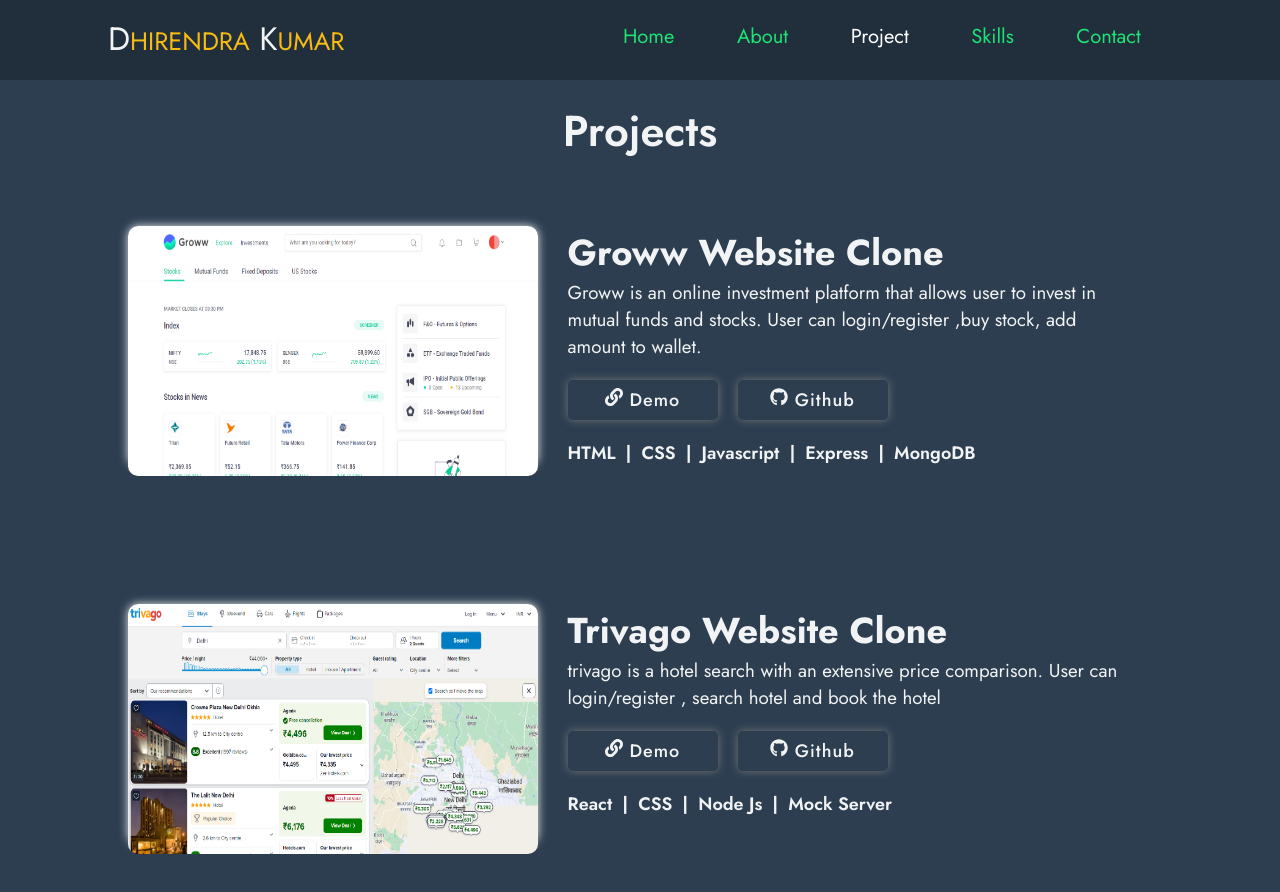
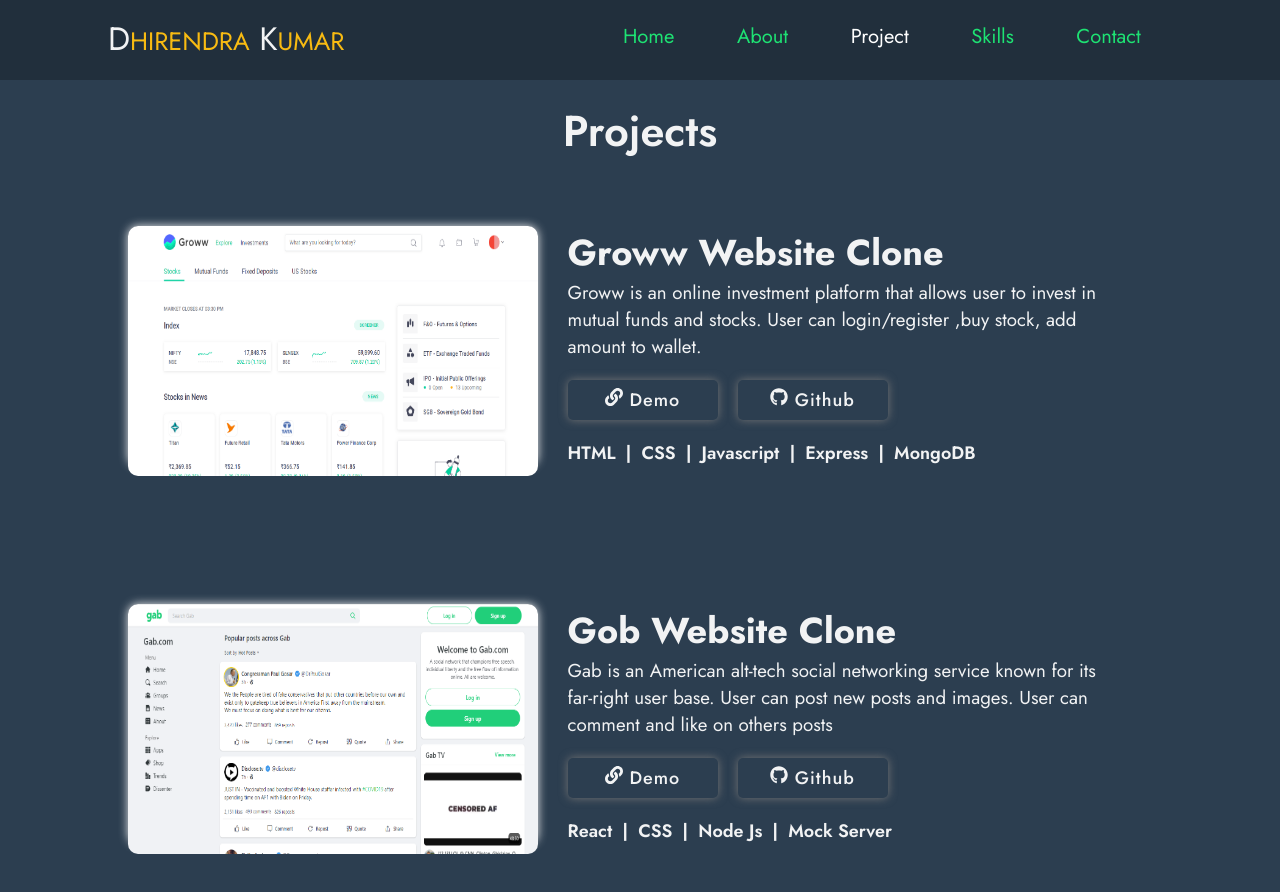
Before and after one commit to dhirendra9032/new_portfolio, a React (Create React App) app: page /projects in a window 1280 px wide. Shown: the top 892 px of the page. Built offline with nearby package versions, Linux system fonts and the light colour scheme.

Commit message:
Update resume and fixed resume link

```diff
--- a/src/Component/Home/Detail.jsx
+++ b/src/Component/Home/Detail.jsx
@@ -22,7 +22,7 @@
             <a href="https://www.linkedin.com/in/dhirendra-kumar-9b6986148/" target="_blank" rel="noreferrer"><FaLinkedin className="linkedin"/></a>
             <a href="https://twitter.com/dhirendrakr9032" target="_blank" rel="noreferrer"><FaTwitterSquare/></a>
             </div>
-            <div className="homebtn"><button><a href="https://export-download.canva.com/G02bU/DAEvJHG02bU/1161/0-12017586060.pdf?X-Amz-Algorithm=AWS4-HMAC-SHA256&X-Amz-Credential=AKIAJHKNGJLC2J7OGJ6Q%2F20211111%2Fus-east-1%2Fs3%2Faws4_request&X-Amz-Date=20211111T092536Z&X-Amz-Expires=12014&X-Amz-Signature=d8357c19ac165a5d159319504d65950aa633d9aef5c9b26546060c55882c82d8&X-Amz-SignedHeaders=host&response-content-disposition=attachment%3B%20filename%2A%3DUTF-8%27%27Dhirendra%2520Kumar%2520Resume.pdf&response-expires=Thu%2C%2011%20Nov%202021%2012%3A45%3A50%20GMT">Download CV</a></button></div>
+            <div className="homebtn"><button><a href="https://export-download.canva.com/G02bU/DAEvJHG02bU/1295/0-15025636016.pdf?X-Amz-Algorithm=AWS4-HMAC-SHA256&X-Amz-Credential=AKIAJHKNGJLC2J7OGJ6Q%2F20211220%2Fus-east-1%2Fs3%2Faws4_request&X-Amz-Date=20211220T192528Z&X-Amz-Expires=50910&X-Amz-Signature=bf5c842546708cc60bc1209a47bf067c782ed058ef84e8923b819bb9ee406fa4&X-Amz-SignedHeaders=host&response-content-disposition=attachment%3B%20filename%2A%3DUTF-8%27%27Dhirendra%2520Kumar%2520Resume.pdf&response-expires=Tue%2C%2021%20Dec%202021%2009%3A33%3A58%20GMT">Download CV</a></button></div>
         </div>
     )
 }
--- a/src/Component/Project/ProjectDetail.js
+++ b/src/Component/Project/ProjectDetail.js
@@ -1,5 +1,5 @@
 import groww from "./groww.png"
-import trivago from "./trivago.png"
+import gab from "./gab.png"
 
 export const project = [
     {
@@ -12,11 +12,11 @@
 
     },
     {
-        img: trivago,
-        name: "Trivago Website Clone",
-        detail: "trivago is a hotel search with an extensive price comparison. User can login/register , search hotel and book the hotel",
-        demo: "https://trivagoclone.netlify.app/",
-        github: "https://github.com/dhirendra9032/TrivagoClone/tree/master/trivago_clone",
+        img: gab,
+        name: "Gob Website Clone",
+        detail: "Gab is an American alt-tech social networking service known for its far-right user base. User can post new posts and images. User can comment and like on others posts",
+        demo: "https://gab-seven.vercel.app",
+        github: "https://github.com/dhirendra9032/Gab",
         teck_stack: ["React","|", "CSS","|", "Node Js","|", "Mock Server"]
 
     }
```
Also changed, not shown: src/Component/Project/gab.png (added).
